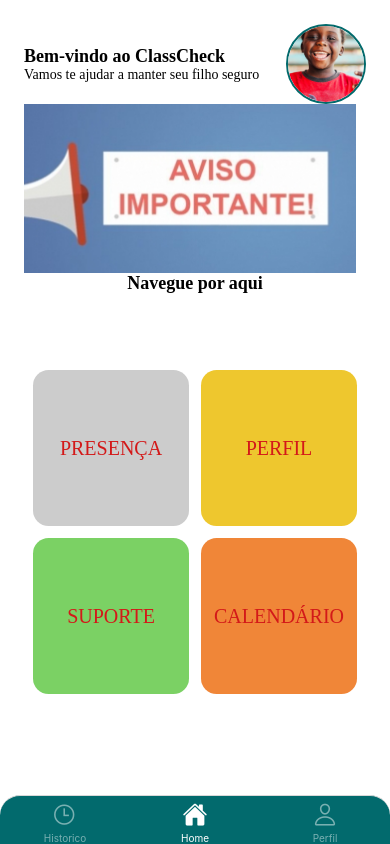
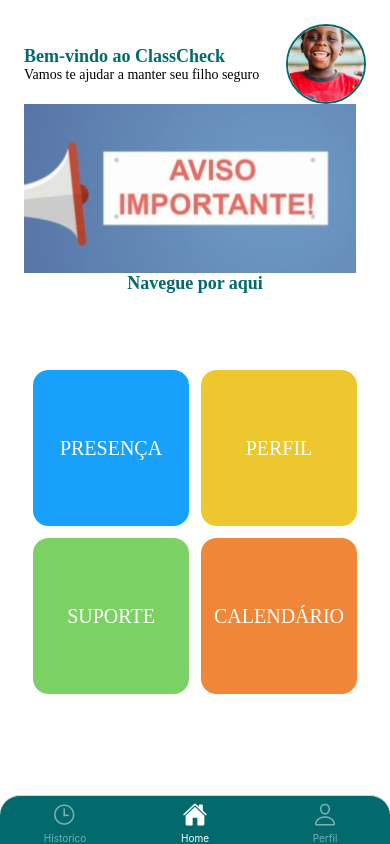
Before and after one commit to WagnerCaetano/study-university-ClassCheck, a React Native app: screen /Home in a window 390 px wide. Built offline with nearby package versions, Linux system fonts and the light colour scheme.

Commit message:
bolota roxa svg

```diff
--- a/react-native.config.js
+++ b/react-native.config.js
@@ -3,5 +3,5 @@ module.exports = {
         ios: {},
         android: {},
     },
-    assets: ['./src/assets/fonts']
+    assets: ['./../../assets/fonts']
 }
--- a/src/Components/ButtonWrapper/buttonWrapper.tsx
+++ b/src/Components/ButtonWrapper/buttonWrapper.tsx
@@ -1,7 +1,7 @@
 import React from "react";
 import { View, TouchableOpacity, Text, Image } from "react-native";
 import styled from "styled-components/native";
-import { LinearGradient } from "expo-linear-gradient";
+import { LinearGradient } from 'expo-linear-gradient';
 
 const Wrapper = styled(View)`
   flex: 1;
@@ -19,14 +19,13 @@ const Button = styled(TouchableOpacity)`
   width: 156px;
   height: 156px;
   border-radius: 10%;
-  background-color: #ccc;
   margin: 6px;
   align-items: center;
   justify-content: center;
 `;
 
 const ButtonText = styled(Text)`
-  color: #d31919;
+  color: #ffffff;
   font-size: 20px;
   font-family: Lato-Bold;
 `;
@@ -35,18 +34,19 @@ const ButtonWrapper = () => {
   return (
     <Wrapper>
       <ButtonContainer>
-        <Button style={{ background: "linear-gradient(90deg, rgba(2,0,36,1) 0%, rgba(9,9,121,1) 35%, rgba(0,212,255,1) 100%);" }}>
+        <Button style={{backgroundColor: '#17A1FA'}}>
           <ButtonText>PRESENÇA</ButtonText>
+
         </Button>
-        <Button style={{ backgroundColor: "#EEC72E" }}>
+        <Button style={{backgroundColor: '#EEC72E'}}>
           <ButtonText>PERFIL</ButtonText>
         </Button>
       </ButtonContainer>
       <ButtonContainer>
-        <Button style={{ backgroundColor: "#7BD164" }}>
+      <Button style={{backgroundColor: '#7BD164'}}>
           <ButtonText>SUPORTE</ButtonText>
         </Button>
-        <Button style={{ backgroundColor: "#F08638" }}>
+        <Button style={{backgroundColor: '#F08638'}}>
           <ButtonText>CALENDÁRIO</ButtonText>
         </Button>
       </ButtonContainer>
--- a/src/screens/Home/styles.ts
+++ b/src/screens/Home/styles.ts
@@ -11,9 +11,10 @@ export const Row = styled.View`
 
 export const Heading = styled.Text`
   font-size: 18;
-  font-weight: 600;
-  color: #000;
-  font-family: "Montserrat";
+  font-weight: 700;
+  color: #026A6C;
+  font-family: 'Montserrat-Regular';
+
 `;
 
 export const Paragraph = styled.Text`
```
Also changed, not shown: 1 other file (tests, documents, lock files or other folders).
